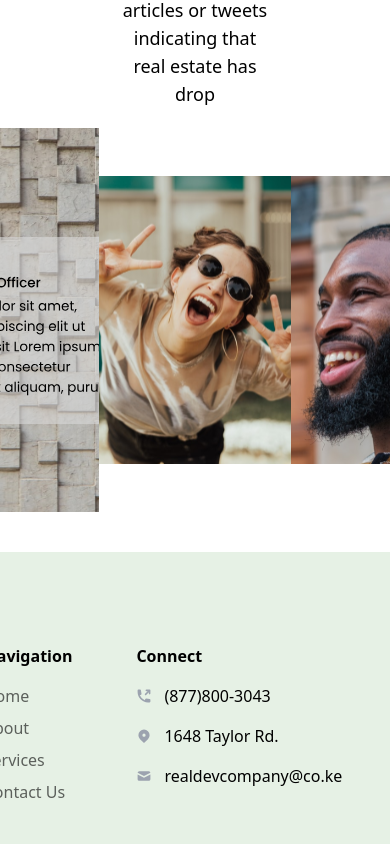
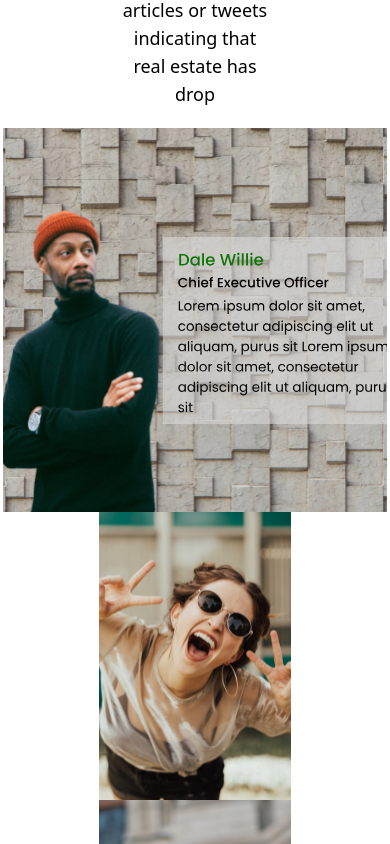
Before and after one commit to Mogakamo/GRDC-landing, a Next.js app: page / in a window 390 px wide. Shown: the part 4660-5504 px from the top of the page. Built offline with nearby package versions, Linux system fonts and the light colour scheme.

Commit message:
done with the team section

```diff
--- a/components/Team.jsx
+++ b/components/Team.jsx
@@ -10,7 +10,7 @@
         For some time now, it has been possible to find articles or tweets
         indicating that real estate has drop
       </p>
-      <div className="flex items-center">
+      <div className="grid place-items-center md:flex items-center">
         <div className="relative h-96 w-96 ">
           <Image src="/ceo.svg" layout="fill" objectFit="cover" />
         </div>
```
